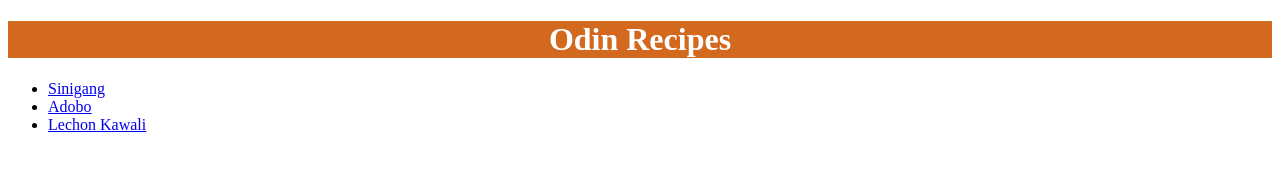
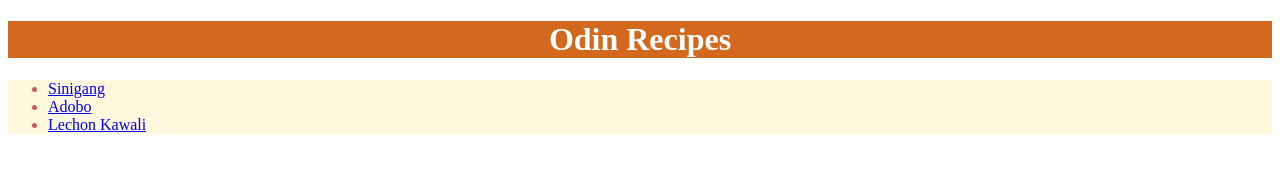
Before and after one commit to EmotionReD/odin-recipes, a plain HTML site: page index.html in a window 1280 px wide. Drawn offline with Linux system fonts and the light colour scheme.

Commit message:
Add .recipe style

```diff
--- a/style.css
+++ b/style.css
@@ -4,3 +4,8 @@ h1 {
     background-color: chocolate;
     text-align: center;
 }
+.recipes {
+    font-size: 16px;
+    color: rgba(184, 67, 67, 0.849);
+    background-color: cornsilk;
+}
```
